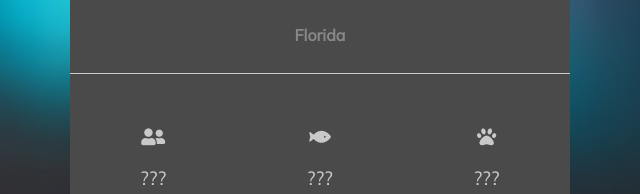
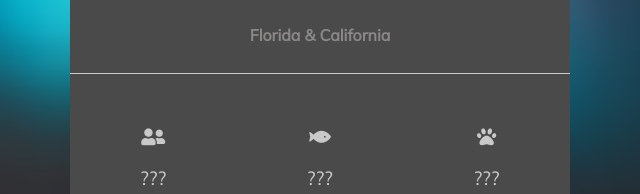
Before and after one commit to Beatriz-G/js-leccion5-quincy-1, a website: page index.html in a window 1280 px wide. Shown: the part 534-728 px from the top of the page, 320-960 px from the left. Drawn offline with Linux system fonts and the light colour scheme.

Commit message:
Added California to location

```diff
--- a/index.html
+++ b/index.html
@@ -36,7 +36,7 @@
           <img src="img/quincy.jpg" alt="Quincy the cat" />
         </figure>
         <h1>Stealth Quincy</h1>
-        <h5>Florida</h5>
+        <h5>Florida & California</h5>
         <footer class="stats">
           <p>
             <i class="fas fa-user-friends"></i><span class="fans">???</span>
```
